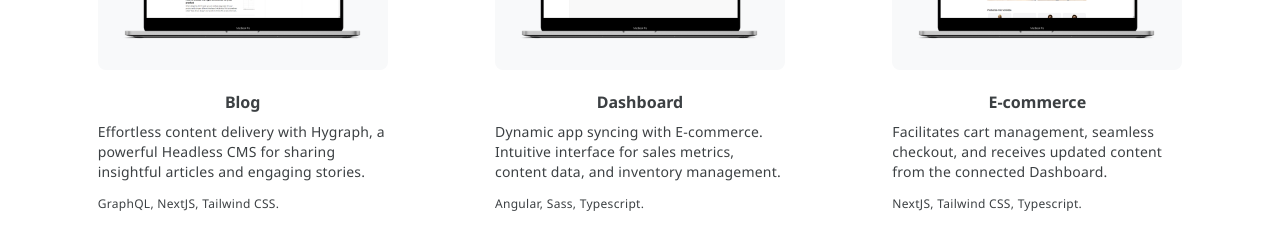
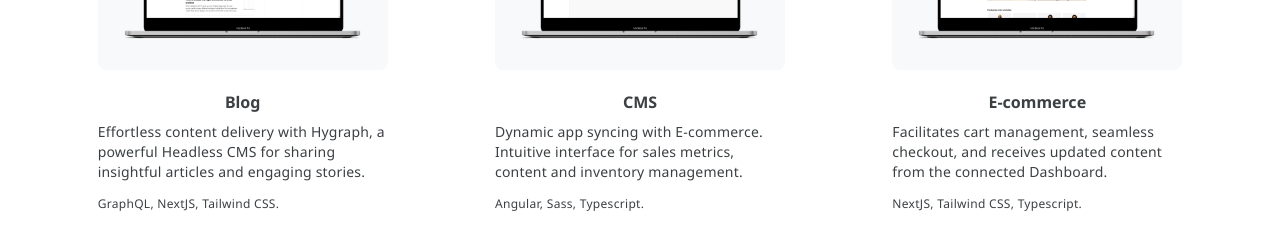
Before and after one commit to seba-sanchis/portfolio-v1, a Next.js app: page / in a window 1280 px wide. Shown: the part 1928-2160 px from the top of the page. Built offline with nearby package versions, Linux system fonts and the light colour scheme.

Commit message:
renaming a project

```diff
--- a/src/constants/constants.js
+++ b/src/constants/constants.js
@@ -47,13 +47,13 @@ export const projects = [
     id: 0,
   },
   {
-    title: "Dashboard",
+    title: "CMS",
     description:
-      "Dynamic app syncing with E-commerce. Intuitive interface for sales metrics, content data, and inventory management.",
-    image: "/assets/project_dashboard.png",
+      "Dynamic app syncing with E-commerce. Intuitive interface for sales metrics, content and inventory management.",
+    image: "/assets/project_cms.png",
     technologies: "Angular, Sass, Typescript.",
-    source: "https://github.com/seba-sanchis/dashboard",
-    visit: "https://dashboard.sebastiansanchis.com/",
+    source: "https://github.com/seba-sanchis/cms",
+    visit: "https://cms.sebastiansanchis.com/",
     id: 1,
   },
   {
```
Also changed, not shown: public/assets/project_cms.png (renamed from public/assets/project_dashboard.png).
